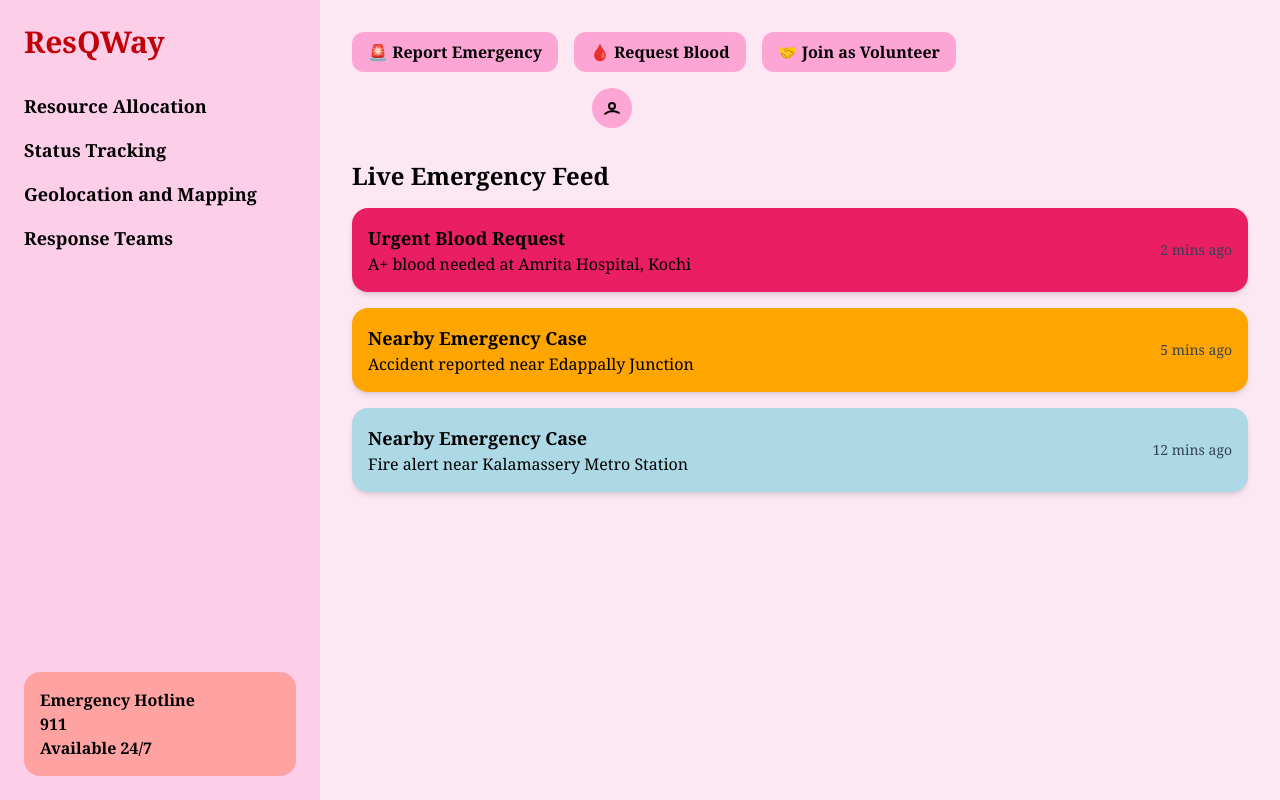
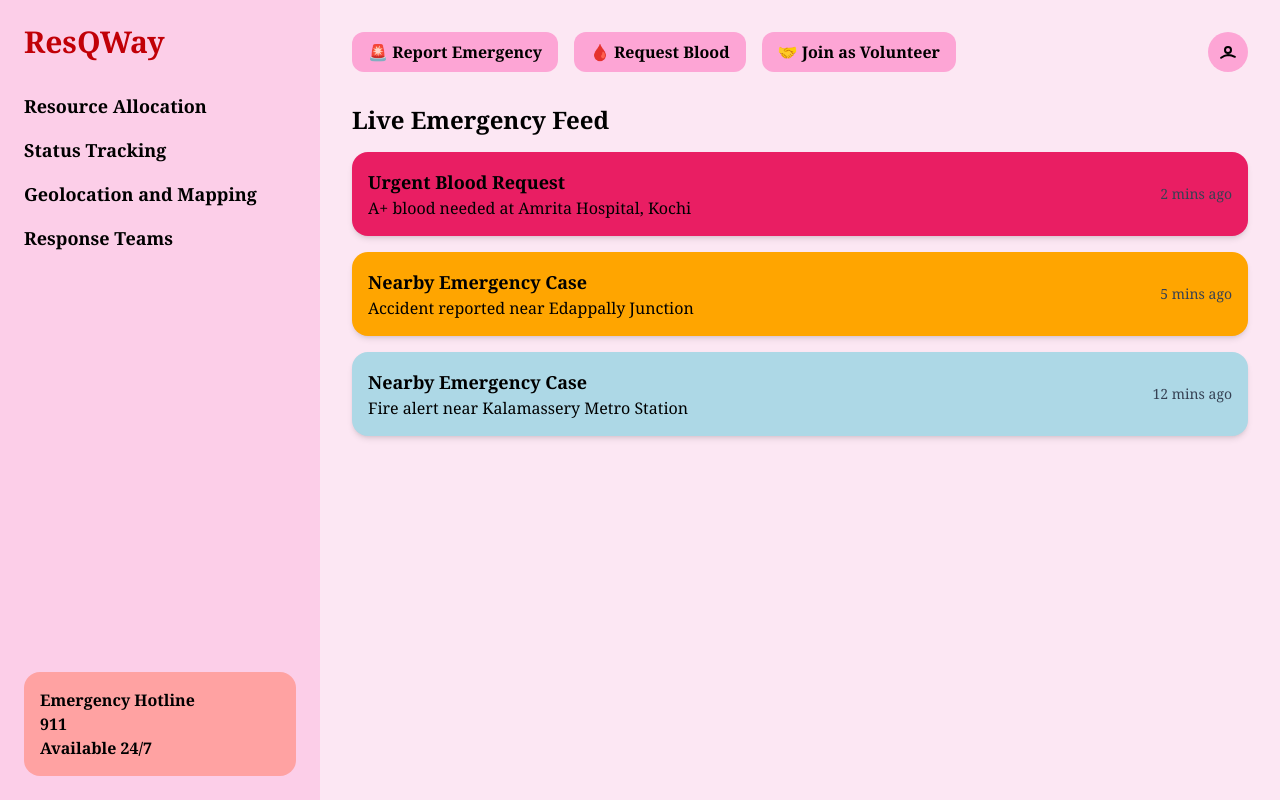
Before and after one commit to muhsina419/ResQWay, a React app in the folder frontend/: page /home in a window 1280 px wide. Built offline with nearby package versions, Linux system fonts and the light colour scheme; the HTML template or start-up script is replaced by a standard one.

Commit message:
Complete demo

```diff
--- a/frontend/src/pages/Home.tsx
+++ b/frontend/src/pages/Home.tsx
@@ -126,9 +126,10 @@ const Home: React.FC = () => {
       </aside>
 
       {/* Main content */}
-      <main className="flex-1 p-8">
+      <main className="flex-1 p-8 relative">
         {/* Top Buttons */}
-        <div className="flex flex-wrap justify-end md:justify-start gap-4 mb-8">
+        <div className="flex flex-wrap gap-4 mb-8 items-center justify-start md:justify-between">
+          <div className="flex flex-wrap gap-4">
             {homeFeed.actions.map((action, idx) => (
               <button
                 key={idx}
@@ -138,10 +139,12 @@ const Home: React.FC = () => {
                 {action.icon} {action.label}
               </button>
             ))}
+          </div>
 
+          {/* Profile Icon */}
           <button
             onClick={() => navigate("/profile")}
-            className="bg-pink-300 hover:bg-pink-400 ml-60 p-2 rounded-full"
+            className="bg-pink-300 hover:bg-pink-400 p-2 rounded-full"
             title="Profile"
           >
             <svg
--- a/frontend/src/pages/SignUp.tsx
+++ b/frontend/src/pages/SignUp.tsx
@@ -69,8 +69,8 @@ const SignUp: React.FC = () => {
         />
 
         <input
-          type="tel"
-          placeholder="Emergency Contact Number"
+          type="password"
+          placeholder="Password"
           value={password}
           onChange={(e) => setPassword(e.target.value)}
           className="w-full mb-4 p-3 border border-[#f2baba] rounded-md focus:outline-none focus:ring-2 focus:ring-[#b22222]"
```
Also changed, not shown: 1 other file (tests, documents, lock files or other folders). Lines whose indentation alone changed are shown as unchanged.
